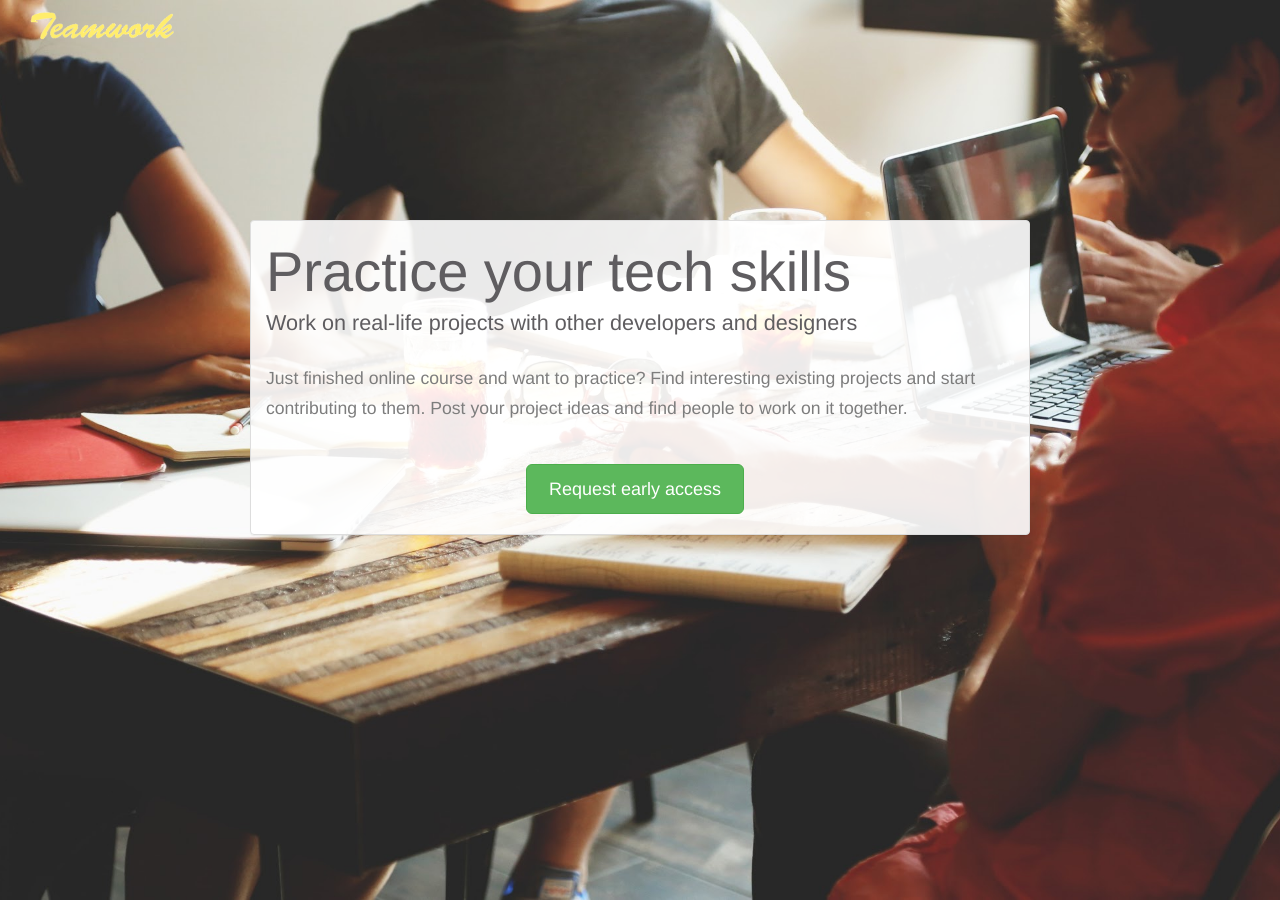
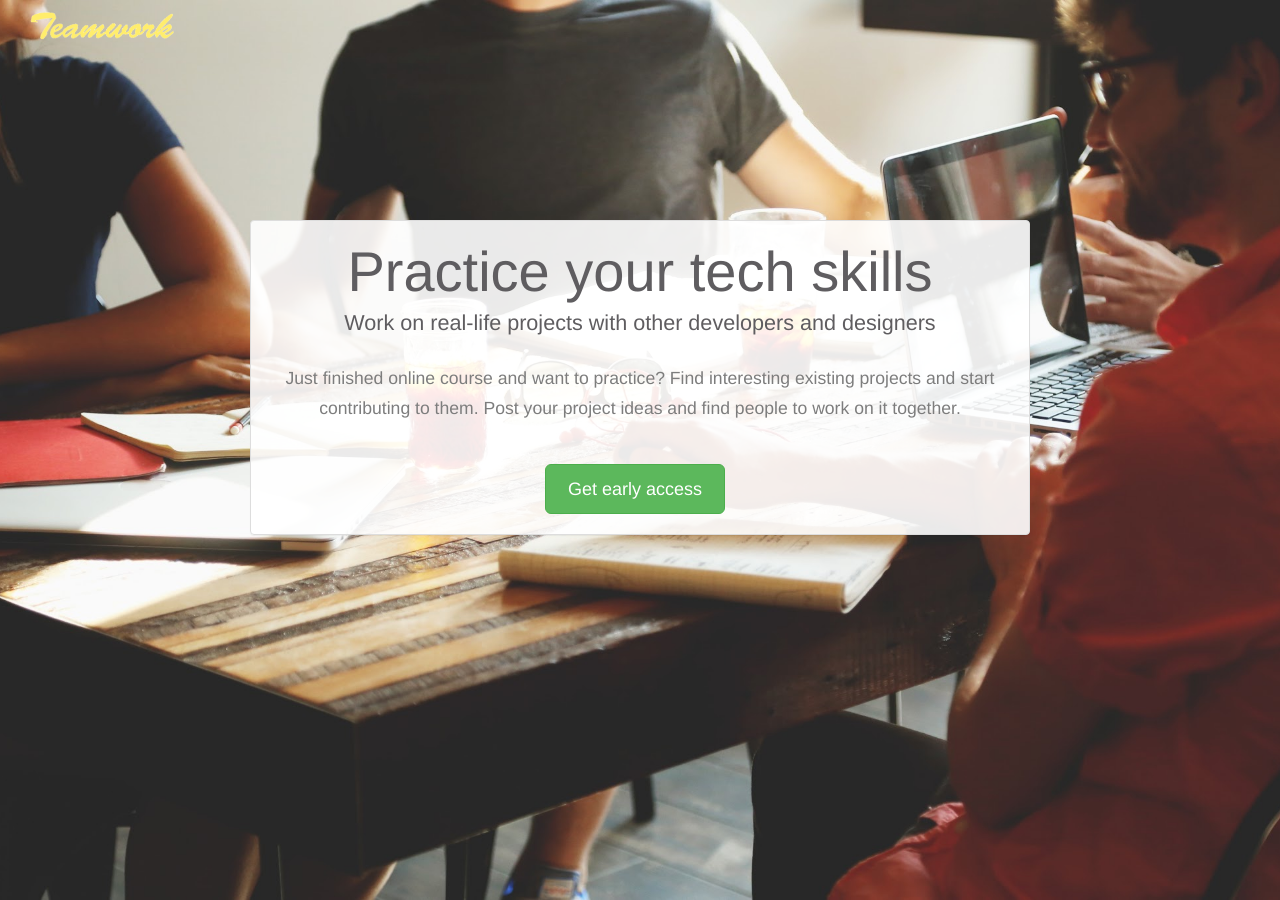
Before and after one commit to pyankoff/tryteamwork, a Jekyll site: the page built from index.html, in a window 1280 px wide. Built offline with Jekyll 4.4.1, drawn with Linux system fonts in a browser that asks for light colours.

Commit message:
center text

```diff
--- a/index.html
+++ b/index.html
@@ -6,7 +6,7 @@ layout: default
 
   <div class="container">
     <div class="row">
-        <div class="col-md-8 col-md-offset-2 panel panel-default">
+      <div class="col-md-8 col-md-offset-2 panel panel-default text-center">
 
         <h1>Practice your tech skills</h1>
         <h2>Work on real-life projects with other developers and designers</h2>
@@ -14,7 +14,7 @@ layout: default
             <p>Just finished online course and want to practice? Find interesting existing projects and start contributing to them. Post your project ideas and find people to work on it together.</p>
             <p class="text-center">
               <a class="btn btn-success btn-lg" href="
-https://tryteamwork.wufoo.com/forms/z1005t4g18qzi0h/">Request early access</a>
+https://tryteamwork.wufoo.com/forms/teamwork/">Get early access</a>
             </p>
       </div> <!-- //main content -->
     </div> <!-- //row -->
```
Lines whose indentation alone changed are shown as unchanged.
